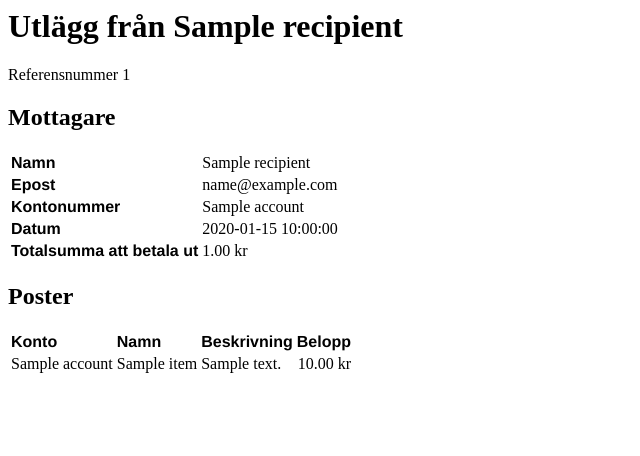
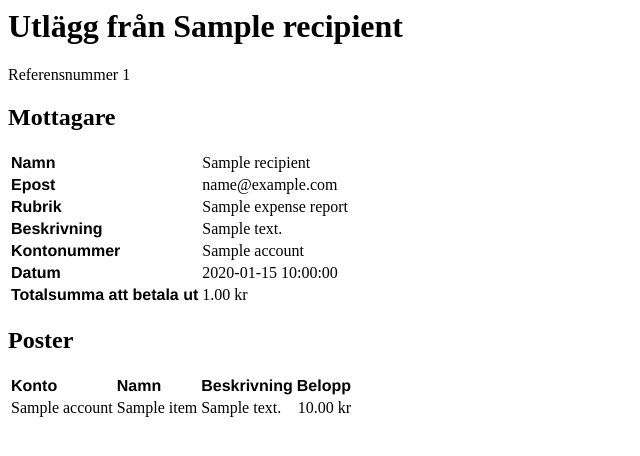
Before and after one commit to jschlyter/redovisa, a Python web app: template redovisa/templates/mail.j2 in a window 1280 px wide. Shown: the top 456 px of the page, without its empty margins (0-640 px from the left). Run offline with Jinja, Linux system fonts and the light colour scheme; the template is opened without the code that fills it: most values are stand-ins (such as "Sample title", 1, 10 or a date in 2020).

Commit message:
Add title and description

```diff
--- a/redovisa/export.py
+++ b/redovisa/export.py
@@ -164,6 +164,8 @@ class GoogleSheetExpenseExporter(ExpenseExporter):
                 expense_report.date.strftime("%Y-%m-%d"),
                 expense_report.recipient.name,
                 expense_report.recipient.email,
+                expense_report.title,
+                expense_report.description,
                 expense_report.total_amount,
             ]
         )
--- a/redovisa/models.py
+++ b/redovisa/models.py
@@ -25,6 +25,8 @@ class Recipient(BaseModel):
 class ExpenseReport(BaseModel):
     id: str = Field(default_factory=lambda: str(uuid.uuid4()))
     timestamp: datetime = Field(default_factory=lambda: datetime.now(tz=UTC))
+    title: str | None = Field(default=None)
+    description: str | None = Field(default=None)
     date: date
     items: list[ExpenseItem]
     total_amount: float
@@ -70,6 +72,8 @@ class ExpenseReport(BaseModel):
             account = None
 
         return cls(
+            title=form.get("title"),
+            description=form.get("description"),
             date=form["date"],
             items=items,
             total_amount=sum([item.amount for item in items]),
--- a/redovisa/templates/mail.j2
+++ b/redovisa/templates/mail.j2
@@ -28,6 +28,18 @@ th.amount, td.amount {
     <th>Epost</th>
     <td>{{ expense_report.recipient.email }}</td>
   </tr>
+{% if expense_report.title %}
+  <tr>
+    <th>Rubrik</th>
+    <td>{{ expense_report.title }}</td>
+  </tr>
+{% endif %}
+{% if expense_report.description %}
+  <tr>
+    <th>Beskrivning</th>
+    <td>{{ expense_report.description }}</td>
+  </tr>
+{% endif %}
 {% if expense_report.total_amount > 0 %}
   <tr>
     <th>Kontonummer</th>
--- a/redovisa/views.py
+++ b/redovisa/views.py
@@ -63,6 +63,8 @@ async def expense_form(request: Request) -> HTMLResponse:
         context={
             "session": session,
             "date": date.today().isoformat(),
+            "title": request.app.settings.context.get("title", "Redovisning av utlägg"),
+            "description": request.app.settings.context.get("description", ""),
             "recipient_account": recipient_account,
             "csrf_token": csrf_token,
             **request.app.settings.context,
```
Also changed, not shown: redovisa/templates/expense.j2 (+8 -0 lines), tests/test_models.py (+1 -1 lines).
